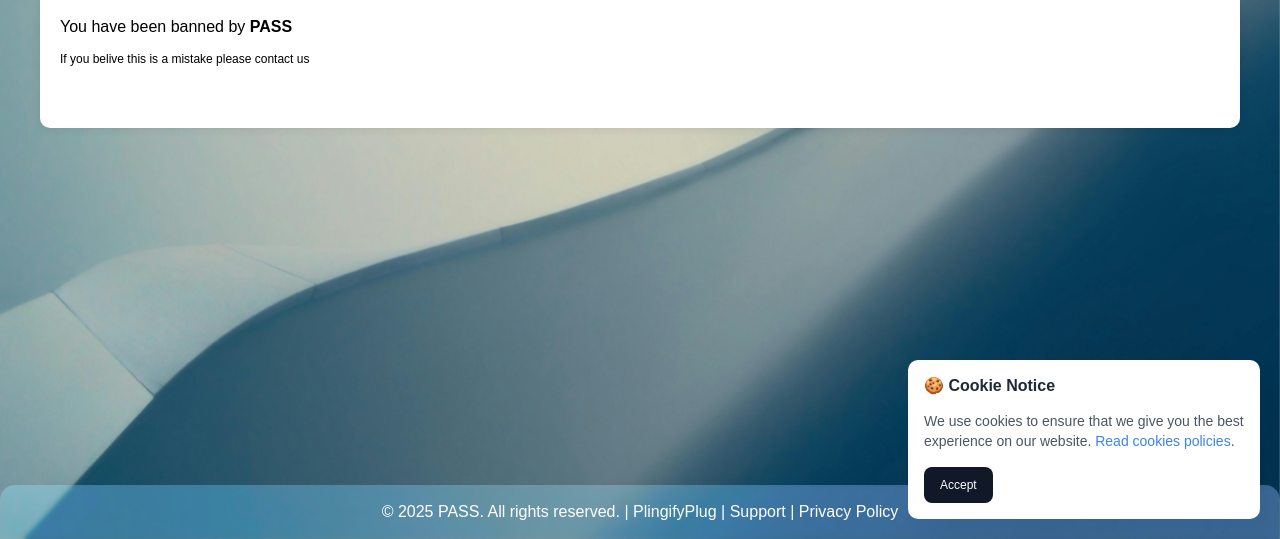
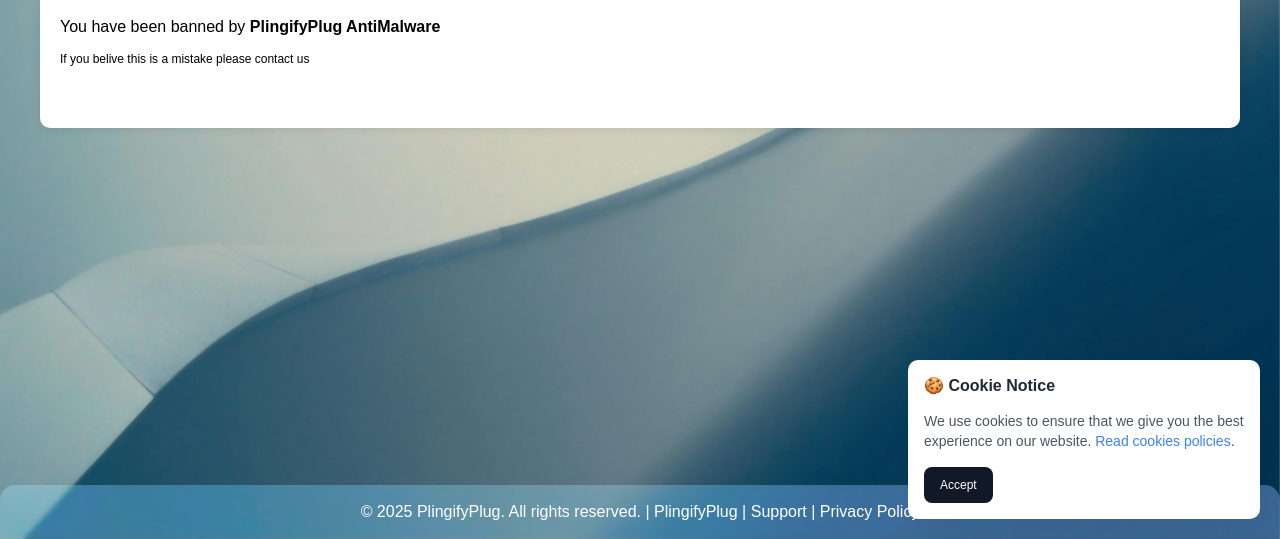
Before and after one commit to BackupPASS/Banned, a plain HTML site: page index.html in a window 1280 px wide. Shown: the part 261-800 px from the top of the page. Drawn offline with Linux system fonts and the light colour scheme.

Commit message:
Update index.html

```diff
--- a/index.html
+++ b/index.html
@@ -18,7 +18,7 @@
     <div class="content">
         <h2 style="font-family: Alba; font-size: 30px;">Vinti&copy;</h2>
       <center>  <h1 style="font-family: 'Franklin Gothic Medium', 'Arial Narrow', Arial, sans-serif;">Banned</h1></center>
-        <p>You have been banned by <b>PASS</b></p>
+        <p>You have been banned by <b>PlingifyPlug AntiMalware</b></p>
         <p style="font-size: 12px;">If you belive this is a mistake please contact us</p>
 
         <div class="contentsearch"></div>
@@ -36,7 +36,7 @@
   </div>
 
 <div class="footer">
-    <p>&copy; 2025 PASS. All rights reserved. | <a href="https://plingifyplug.com/">PlingifyPlug</a> | <a href="https://plingifyplug.com/contact-us">Support</a> | <a href="https://plingifyplug.com/privacy">Privacy Policy</a></p>
+    <p>&copy; 2025 PlingifyPlug. All rights reserved. | <a href="https://plingifyplug.com/">PlingifyPlug</a> | <a href="https://plingifyplug.com/contact-us">Support</a> | <a href="https://plingifyplug.com/privacy">Privacy Policy</a></p>
 
 </div>
 <script src="script.js"></script>
```
